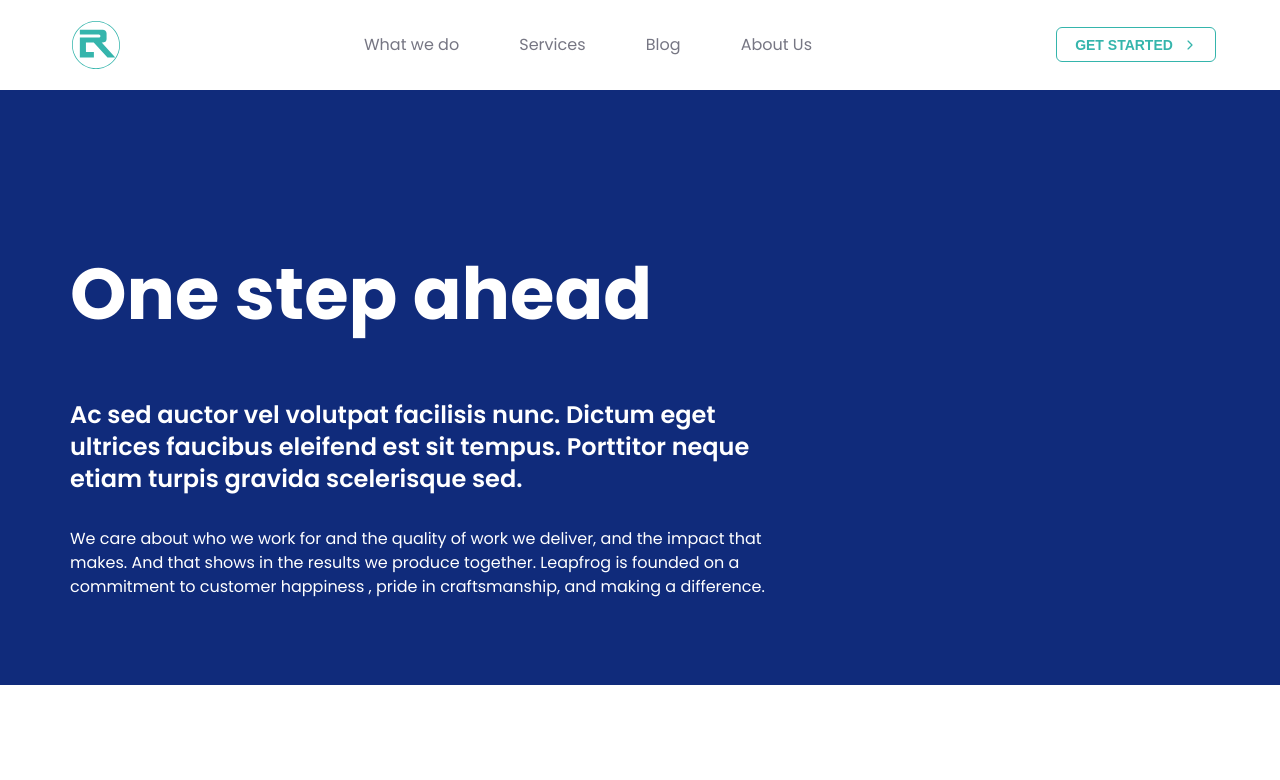
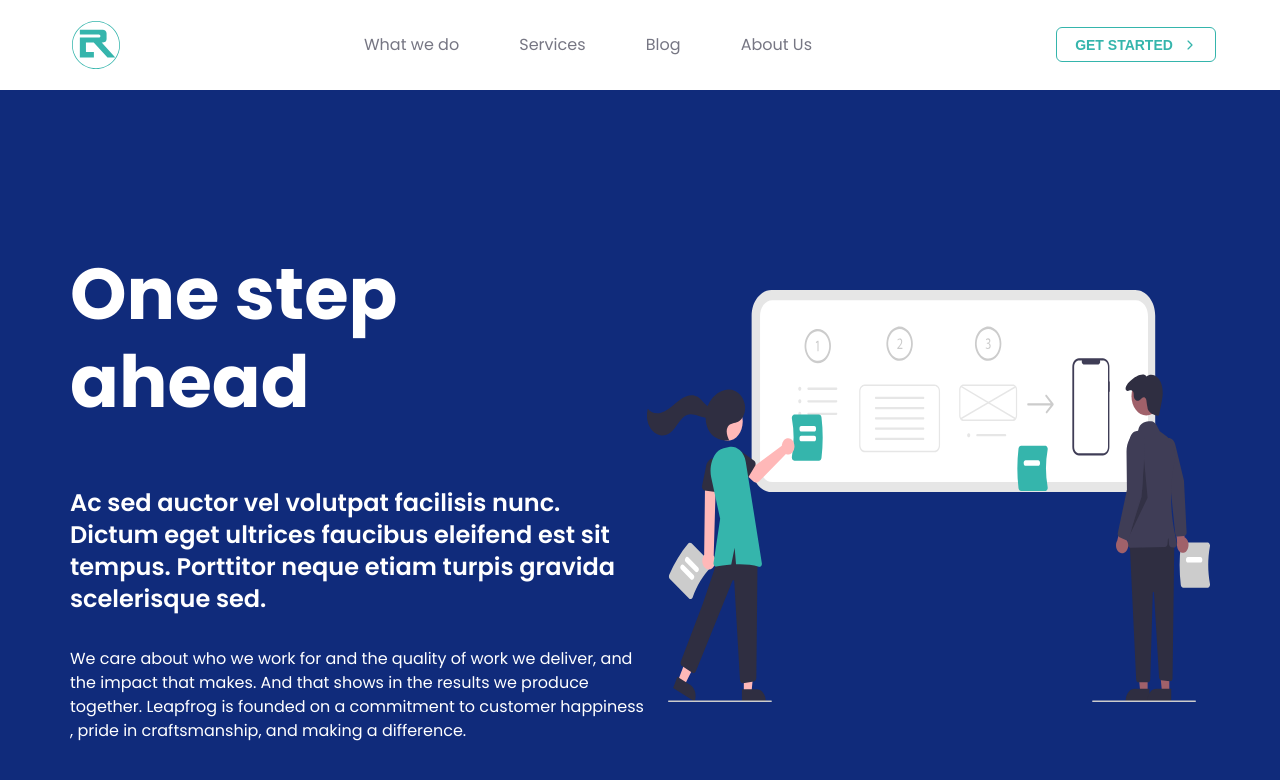
Before and after one commit to arjansunar/root-level-next-deploy, a Next.js app: page /about-us in a window 1280 px wide. Shown: the top 780 px of the page. Built offline with nearby package versions, Linux system fonts and the light colour scheme.

Commit message:
adding picture to the hero section

```diff
--- a/components/HeroSection/HeroSectionElements.jsx
+++ b/components/HeroSection/HeroSectionElements.jsx
@@ -20,17 +20,22 @@ export const Wrapper = styled.div`
     width: 100%;
     height: fit-content;
     /* min-height: 75vh; */
+    display: flex;
     color: ${defaultStyles.textColor};
     padding: 10rem 4.375rem 5.375rem 4.375rem ;
     position: relative;
     background: ${({ bg }) => (bg ? `${bg}` : '#102B7B')};
     ${({ imageProps }) => ((imageProps && imageProps.imageURL) && backgroundStylesWithImage)}
 
+    @media screen and (max-width: 1200px){
+        flex-direction: column;
+        align-items: center;
+    }
 
 `
 export const TextSection = styled.div`
     position: relative;
-    max-width: 45rem;
+    max-width: 47rem;
 `
 
 //hero Section title styles
@@ -59,3 +64,16 @@ export const HeroP = styled.p`
     line-height: ${heroDescStyles.lineHeight};
 
 `
+
+export const HeroPicWrapper = styled.div`
+    /* align-self: flex-end; */
+    width: 100%;
+    flex-shrink: 1;
+    display: flex;
+    align-items: center;
+    justify-content: center;
+    @media screen and (max-width: 1200px){
+        margin-top: 4rem;
+    }
+
+`
--- a/components/HeroSection/index.jsx
+++ b/components/HeroSection/index.jsx
@@ -1,16 +1,14 @@
+/* eslint-disable @next/next/no-img-element */
 import {
     Wrapper,
     HeroSubtitle,
     HeroTitle,
     TextSection,
-    HeroP
+    HeroP,
+    HeroPicWrapper
 } from './HeroSectionElements'
 
-function Hero({ imageProps, title, subtitle, descrition, bg }) {
-    // const imageProps = {
-    //     imageURL: image1,
-    //     overlay: '#28367B'
-    // }
+function Hero({ imageProps, title, subtitle, description, bg, heroPic }) {
     return (
         <section>
             <Wrapper imageProps={imageProps} bg={bg} >
@@ -23,9 +21,14 @@ function Hero({ imageProps, title, subtitle, descrition, bg }) {
                         {subtitle}
                     </HeroSubtitle>
                     <HeroP>
-                        {descrition}
+                        {description}
                     </HeroP>
                 </TextSection>
+                {heroPic ?
+                    <HeroPicWrapper >
+                        <img src={heroPic} alt="" />
+                    </HeroPicWrapper>
+                    : ''}
             </Wrapper>
         </section>
     )
--- a/content/index.js
+++ b/content/index.js
@@ -7,7 +7,7 @@ export const content = {
             },
             title: 'How to Get Started With react ?',
             subtitle: 'The world is changing faster than ever. We enable big and small companies alike to move at startup speed.',
-            descrition: 'From custom mobile and web applications to data-driven platforms - we help enterprises transform and new companies launch and scale.',
+            description: 'From custom mobile and web applications to data-driven platforms - we help enterprises transform and new companies launch and scale.',
             // bg: 'red'
         }
     },
@@ -15,7 +15,7 @@ export const content = {
         heroSection: {
             title: 'What we do ',
             subtitle: 'The world is changing faster than ever. We enable big and small companies alike to move at startup speed.',
-            descrition: 'From custom mobile and web applications to data-driven platforms - we help enterprises transform and new companies launch and scale.'
+            description: 'From custom mobile and web applications to data-driven platforms - we help enterprises transform and new companies launch and scale.'
             // bg='#28367B'
         }
     },
@@ -23,15 +23,16 @@ export const content = {
         heroSection: {
             title: 'One step ahead',
             subtitle: 'Ac sed auctor vel volutpat facilisis nunc. Dictum eget ultrices faucibus eleifend est sit tempus. Porttitor neque etiam turpis gravida scelerisque sed.',
-            descrition: 'We care about who we work for and the quality of work we deliver, and the impact that makes. And that shows in the results we produce together. Leapfrog is founded on a commitment to customer happiness , pride in craftsmanship, and making a difference.'
+            description: 'We care about who we work for and the quality of work we deliver, and the impact that makes. And that shows in the results we produce together. Leapfrog is founded on a commitment to customer happiness , pride in craftsmanship, and making a difference.',
             // bg='#28367B'
+            heroPic: "/assets/aboutus-hero-pic.svg"
         }
     },
     servicesPage: {
         heroSection: {
             title: 'Services',
             subtitle: 'In the new world, the companies that build, learn, and evolve the fastest will win.',
-            descrition: 'From custom mobile and web applications to data-driven platforms - we help enterprises transform and new companies launch and scale.'
+            description: 'From custom mobile and web applications to data-driven platforms - we help enterprises transform and new companies launch and scale.'
             // bg='#28367B'
         }
     },
```
Also changed, not shown: public/assets/aboutus-hero-pic.svg (renamed from public/aboutus-hero-pic.svg), 1 other file (tests, documents, lock files or other folders).
